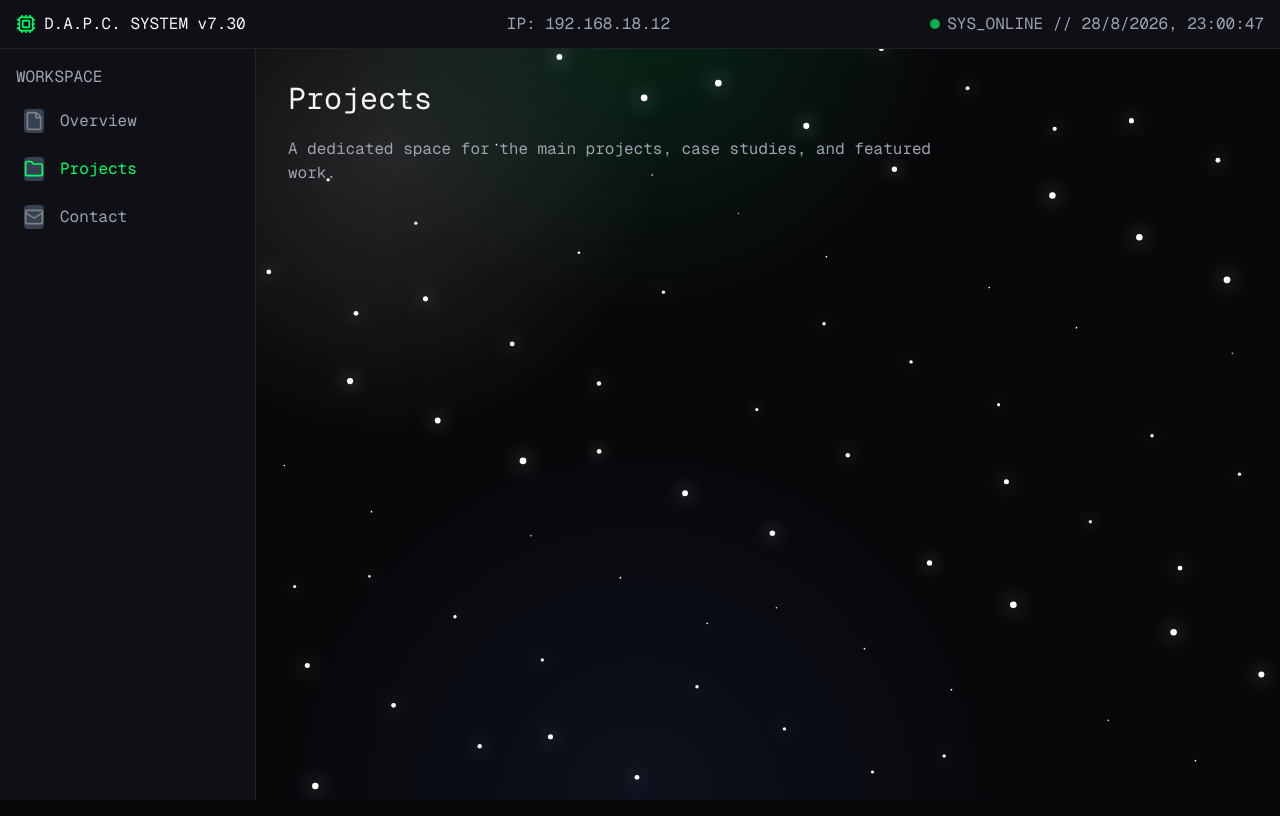
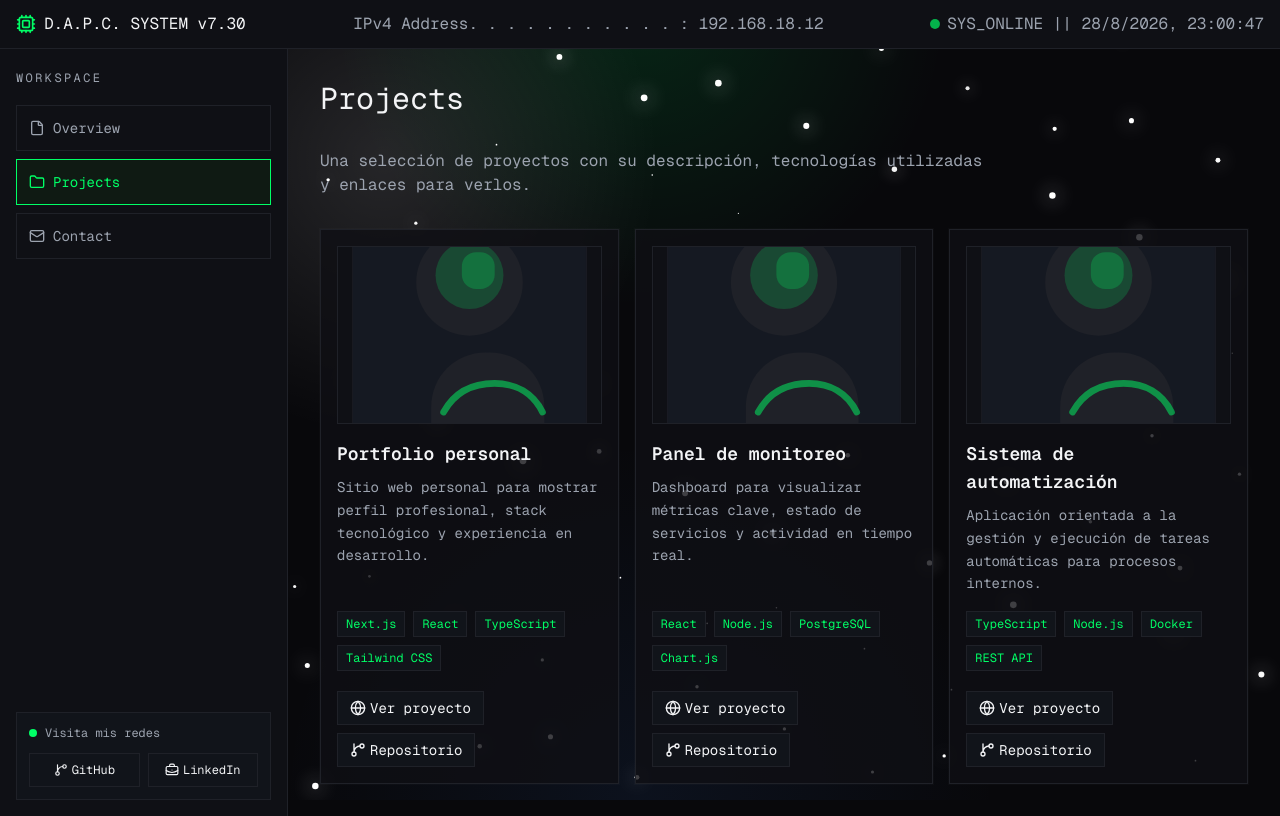
Before and after one commit to zentoo31/portfolio, a Next.js app: page /projects in a window 1280 px wide. Built offline with nearby package versions, Linux system fonts and the light colour scheme.

Commit message:
Add ProjectsPage component and ProjectCard for project showcase

```diff
--- a/src/app/(pages)/projects/page.tsx
+++ b/src/app/(pages)/projects/page.tsx
@@ -1,5 +1,37 @@
 "use client"
 import { motion } from "motion/react";
+
+import { ProjectCard } from "@/components/ui/project-card";
+
+const projects = [
+  {
+    title: "Portfolio personal",
+    description:
+      "Sitio web personal para mostrar perfil profesional, stack tecnológico y experiencia en desarrollo.",
+    image: "/profile-placeholder.svg",
+    technologies: ["Next.js", "React", "TypeScript", "Tailwind CSS"],
+    projectUrl: "https://example.com",
+    repositoryUrl: "https://github.com/zentoo31/portfolio",
+  },
+  {
+    title: "Panel de monitoreo",
+    description:
+      "Dashboard para visualizar métricas clave, estado de servicios y actividad en tiempo real.",
+    image: "/profile-placeholder.svg",
+    technologies: ["React", "Node.js", "PostgreSQL", "Chart.js"],
+    projectUrl: "https://example.com",
+    repositoryUrl: "https://github.com/zentoo31",
+  },
+  {
+    title: "Sistema de automatización",
+    description:
+      "Aplicación orientada a la gestión y ejecución de tareas automáticas para procesos internos.",
+    image: "/profile-placeholder.svg",
+    technologies: ["TypeScript", "Node.js", "Docker", "REST API"],
+    projectUrl: "https://example.com",
+    repositoryUrl: "https://github.com/zentoo31",
+  },
+];
 
 export default function ProjectsPage() {
   return (
@@ -7,12 +39,27 @@ export default function ProjectsPage() {
       initial={{ opacity: 0 }}
       animate={{ opacity: 1 }}
       transition={{ duration: 0.5 }}
-      className="space-y-4 font-mono gap-1 flex flex-col">
+      className="flex flex-col gap-4 space-y-4 font-mono"
+    >
       <h1 className="text-3xl text-text-def">Projects</h1>
       <p className="max-w-2xl text-text-description">
-        A dedicated space for the main projects, case studies, and featured
-        work.
+        Una selección de proyectos con su descripción, tecnologías utilizadas y
+        enlaces para verlos.
       </p>
+      <div className="grid gap-4 md:grid-cols-2 xl:grid-cols-3">
+        {projects.map((project, index) => (
+          <ProjectCard
+            key={project.title}
+            title={project.title}
+            description={project.description}
+            image={project.image}
+            technologies={project.technologies}
+            projectUrl={project.projectUrl}
+            repositoryUrl={project.repositoryUrl}
+            delay={index * 0.12}
+          />
+        ))}
+      </div>
     </motion.div>
   );
 }
--- a/src/components/os/sidebar.tsx
+++ b/src/components/os/sidebar.tsx
@@ -2,7 +2,13 @@
 
 import Link from "next/link";
 import { usePathname } from "next/navigation";
-import { FileIcon, FolderIcon, MailIcon } from "lucide-react";
+import {
+  FileIcon,
+  FolderIcon,
+  GitBranchIcon,
+  BriefcaseBusinessIcon,
+  MailIcon,
+} from "lucide-react";
 
 const navItems = [
   { href: "/overview", label: "Overview", icon: FileIcon },
@@ -10,13 +16,31 @@ const navItems = [
   { href: "/contact", label: "Contact", icon: MailIcon },
 ];
 
+const socialLinks = [
+  {
+    href: "https://github.com/zentoo31",
+    label: "GitHub",
+    icon: GitBranchIcon,
+  },
+  {
+    href: "https://www.linkedin.com/in/diego-pineda-53223a21a/",
+    label: "LinkedIn",
+    icon: BriefcaseBusinessIcon,
+  },
+];
+
 export default function Sidebar() {
   const pathname = usePathname();
 
   return (
-    <aside className="shrink-0 border-b border-[#1F2128] bg-bg-2 p-4 font-mono lg:w-64 lg:border-b-0 lg:border-r">
-      <span className="text-text-description">WORKSPACE</span>
-      <nav className="mt-4 grid grid-cols-3 gap-2 lg:flex lg:flex-col lg:gap-4">
+    <aside className="shrink-0 border-b border-[#1F2128] bg-bg-2 p-4 font-mono lg:flex lg:w-72 lg:flex-col lg:border-r lg:border-b-0">
+      <div>
+        <span className="text-xs tracking-[0.2em] text-text-description">
+          WORKSPACE
+        </span>
+      </div>
+
+      <nav className="mt-4 grid grid-cols-3 gap-2 lg:grid-cols-1">
         {navItems.map(({ href, label, icon: Icon }) => {
           const isActive = pathname === href;
 
@@ -24,21 +48,40 @@ export default function Sidebar() {
             <Link
               key={href}
               href={href}
-              className={`flex flex-col items-center justify-center gap-2 rounded px-2 py-3 text-center transition-colors lg:flex-row lg:justify-start lg:gap-4 lg:py-1 ${
+              className={`flex items-center justify-center gap-2 border px-3 py-3 text-center text-sm transition-colors lg:justify-start ${
                 isActive
-                  ? "text-text-green"
-                  : "text-text-description hover:text-text-def"
+                  ? "border-text-green bg-[#0f1a13] text-text-green"
+                  : "border-[#1F2128] text-text-description hover:border-text-green/50 hover:text-text-def"
               }`}
             >
-              <Icon
-                className="w-5 rounded bg-gray-700"
-                color={isActive ? "#00FF66" : "gray"}
-              />
-              <span className="text-xs sm:text-sm lg:text-base">{label}</span>
+              <Icon className="h-4 w-4 shrink-0" />
+              <span>{label}</span>
             </Link>
           );
         })}
       </nav>
+
+      <div className="mt-4 border border-[#1F2128] bg-[#11141a] p-3 text-xs text-text-description lg:mt-auto">
+        <div className="flex items-center gap-2">
+          <span className="h-2 w-2 rounded-full bg-text-green" />
+          Visita mis redes
+        </div>
+
+        <div className="mt-3 grid grid-cols-2 gap-2">
+          {socialLinks.map(({ href, label, icon: Icon }) => (
+            <a
+              key={label}
+              href={href}
+              target="_blank"
+              rel="noreferrer"
+              className="inline-flex items-center justify-center gap-1 border border-[#1F2128] px-2 py-2 text-xs text-text-def transition-colors hover:border-text-green hover:text-text-green"
+            >
+              <Icon className="h-3.5 w-3.5" />
+              {label}
+            </a>
+          ))}
+        </div>
+      </div>
     </aside>
   );
 }
--- a/src/components/os/topBar.tsx
+++ b/src/components/os/topBar.tsx
@@ -13,7 +13,7 @@ export default function TopBar() {
       </div>
 
       <div className="text-sm text-text-description sm:text-base">
-        IP: 192.168.18.12
+        IPv4 Address. . . . . . . . . . . : 192.168.18.12
       </div>
 
       <div className="flex flex-row items-center gap-2 text-sm text-text-description sm:text-base">
@@ -30,7 +30,7 @@ export default function TopBar() {
           }}
         />
         <span className="whitespace-nowrap">
-          SYS_ONLINE // <Clock />
+          SYS_ONLINE || <Clock />
         </span>
       </div>
     </div>
--- /dev/null
+++ b/src/components/ui/project-card.tsx
@@ -0,0 +1,97 @@
+"use client";
+
+import Image from "next/image";
+import { GitBranchIcon, Globe } from "lucide-react";
+import { motion } from "motion/react";
+
+import { cn } from "@/lib/utils";
+
+type ProjectCardProps = {
+  title: string;
+  description: string;
+  image: string;
+  technologies: string[];
+  projectUrl: string;
+  repositoryUrl?: string;
+  delay?: number;
+  className?: string;
+};
+
+export function ProjectCard({
+  title,
+  description,
+  image,
+  technologies,
+  projectUrl,
+  repositoryUrl,
+  delay = 0,
+  className,
+}: ProjectCardProps) {
+  return (
+    <motion.article
+      initial={{ opacity: 0, y: 28 }}
+      animate={{ opacity: 1, y: 0 }}
+      whileHover={{ y: -4 }}
+      transition={{ duration: 0.45, ease: "easeOut", delay }}
+      className={cn(
+        "group relative overflow-hidden border border-[#1F2128] bg-bg-2/80 p-4 shadow-[0_0_0_1px_rgba(255,255,255,0.02)]",
+        className,
+      )}
+    >
+      <div className="pointer-events-none absolute inset-0 bg-[radial-gradient(circle_at_top,_rgba(0,255,102,0.16),transparent_55%)] opacity-0 transition-opacity duration-300 group-hover:opacity-100" />
+
+      <div className="relative flex h-full flex-col gap-4">
+        <div className="overflow-hidden border border-[#1F2128] bg-[#11141a]">
+          <Image
+            src={image}
+            alt={`Vista previa de ${title}`}
+            width={1200}
+            height={675}
+            className="h-44 w-full object-cover transition-transform duration-300 group-hover:scale-[1.03]"
+          />
+        </div>
+
+        <div className="space-y-2">
+          <h2 className="text-lg font-semibold text-text-def">{title}</h2>
+          <p className="text-sm leading-relaxed text-text-description">
+            {description}
+          </p>
+        </div>
+
+        <div className="mt-auto flex flex-wrap gap-2">
+          {technologies.map((technology) => (
+            <span
+              key={technology}
+              className="border border-[#1F2128] bg-[#11141a] px-2 py-1 text-xs text-text-green"
+            >
+              {technology}
+            </span>
+          ))}
+        </div>
+
+        <div className="flex flex-wrap gap-2 pt-1">
+          <a
+            href={projectUrl}
+            target="_blank"
+            rel="noreferrer"
+            className="inline-flex items-center gap-1 border border-[#1F2128] bg-[#11141a] px-3 py-1.5 text-sm text-text-def transition-colors hover:border-text-green hover:text-text-green"
+          >
+            <Globe className="h-4 w-4" />
+            Ver proyecto
+          </a>
+          {repositoryUrl ? (
+            <a
+              href={repositoryUrl}
+              target="_blank"
+              rel="noreferrer"
+              className="inline-flex items-center gap-1 border border-[#1F2128] bg-[#11141a] px-3 py-1.5 text-sm text-text-def transition-colors hover:border-text-green hover:text-text-green"
+            >
+              <GitBranchIcon className="h-4 w-4" />
+              Repositorio
+            </a>
+          ) : null}
+        </div>
+      </div>
+    </motion.article>
+  );
+}
```
